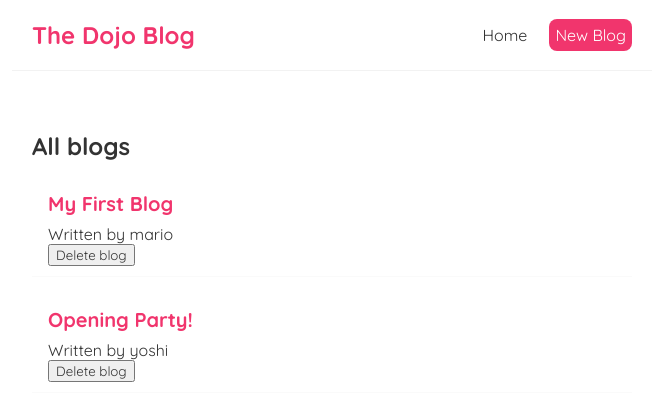
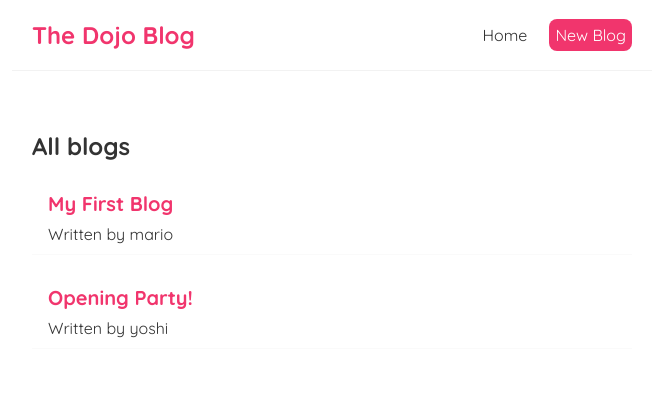
Before and after one commit to mprtcz/LearningReact, a React (Create React App) app: page / in a window 1280 px wide. Shown: the top 420 px of the page, without its empty margins (308-971 px from the left). Built offline with nearby package versions, Linux system fonts and the light colour scheme; data requests are answered from the project's data file.

Commit message:
Custom hook to reuse the logic with.

```diff
--- a/src/BlogList.js
+++ b/src/BlogList.js
@@ -4,7 +4,7 @@ const BlogList = (props) => {
   //   const blogs = props.blogs;
   //   const title = props.title;
 
-  const { blogs, title, handleDelete } = props;
+  const { blogs, title } = props;
 
   return (
     <div className="blog-list">
@@ -13,7 +13,6 @@ const BlogList = (props) => {
         <div className="blog-preview" key={blog.id}>
           <h2>{blog.title}</h2>
           <p>Written by {blog.author}</p>
-          <button onClick={() => handleDelete(blog.id)}>Delete blog</button>
         </div>
       ))}
     </div>
--- a/src/Home.js
+++ b/src/Home.js
@@ -1,48 +1,15 @@
 import React, { useState, useEffect } from "react";
 import BlogList from "./BlogList";
+import useFetch from "./useFetch";
 
 const Home = () => {
-  const [blogs, setBlogs] = useState(null);
-  const [isPending, setIsPending] = useState(true);
-  const [error, setError] = useState(null);
-
-  const handleDelete = (id) => {
-    const newBlogs = blogs.filter((blog) => blog.id !== id);
-    setBlogs(newBlogs);
-  };
-
-  useEffect(() => {
-    setTimeout(() => {
-      fetch("http://localhost:8000/blogs")
-        .then((response) => {
-          console.log(response);
-          // Checking if the response is 200.
-          if (!response.ok) {
-            throw new Error("Counld fetch the response");
-          }
-          return response.json();
-        })
-        .then((data) => {
-          setError(null);
-          setBlogs(data);
-          setIsPending(false);
-        })
-        // Catching connection errors.
-        .catch((error) => {
-          setIsPending(false);
-          console.log(error.message);
-          setError(error.message);
-        });
-    }, 1000);
-  }, []);
+  const { data, isPending, error } = useFetch("http://localhost:8000/blogs");
 
   return (
     <div className="home">
       {error && <div>{error}</div>}
       {isPending && <div>Loading</div>}
-      {blogs && (
-        <BlogList blogs={blogs} title="All blogs" handleDelete={handleDelete} />
-      )}
+      {data && <BlogList blogs={data} title="All blogs" />}
     </div>
   );
 };
--- /dev/null
+++ b/src/useFetch.js
@@ -0,0 +1,36 @@
+import React, { useEffect, useState } from "react";
+
+const useFetch = (url) => {
+  const [data, setData] = useState(null);
+  const [isPending, setIsPending] = useState(true);
+  const [error, setError] = useState(null);
+
+  useEffect(() => {
+    setTimeout(() => {
+      fetch(url)
+        .then((response) => {
+          console.log(response);
+          // Checking if the response is 200.
+          if (!response.ok) {
+            throw new Error("Counld fetch the response");
+          }
+          return response.json();
+        })
+        .then((data) => {
+          setError(null);
+          setData(data);
+          setIsPending(false);
+        })
+        // Catching connection errors.
+        .catch((error) => {
+          setIsPending(false);
+          console.log(error.message);
+          setError(error.message);
+        });
+    }, 1000);
+  }, []);
+
+  return { data, isPending, error };
+};
+
+export default useFetch;
```
